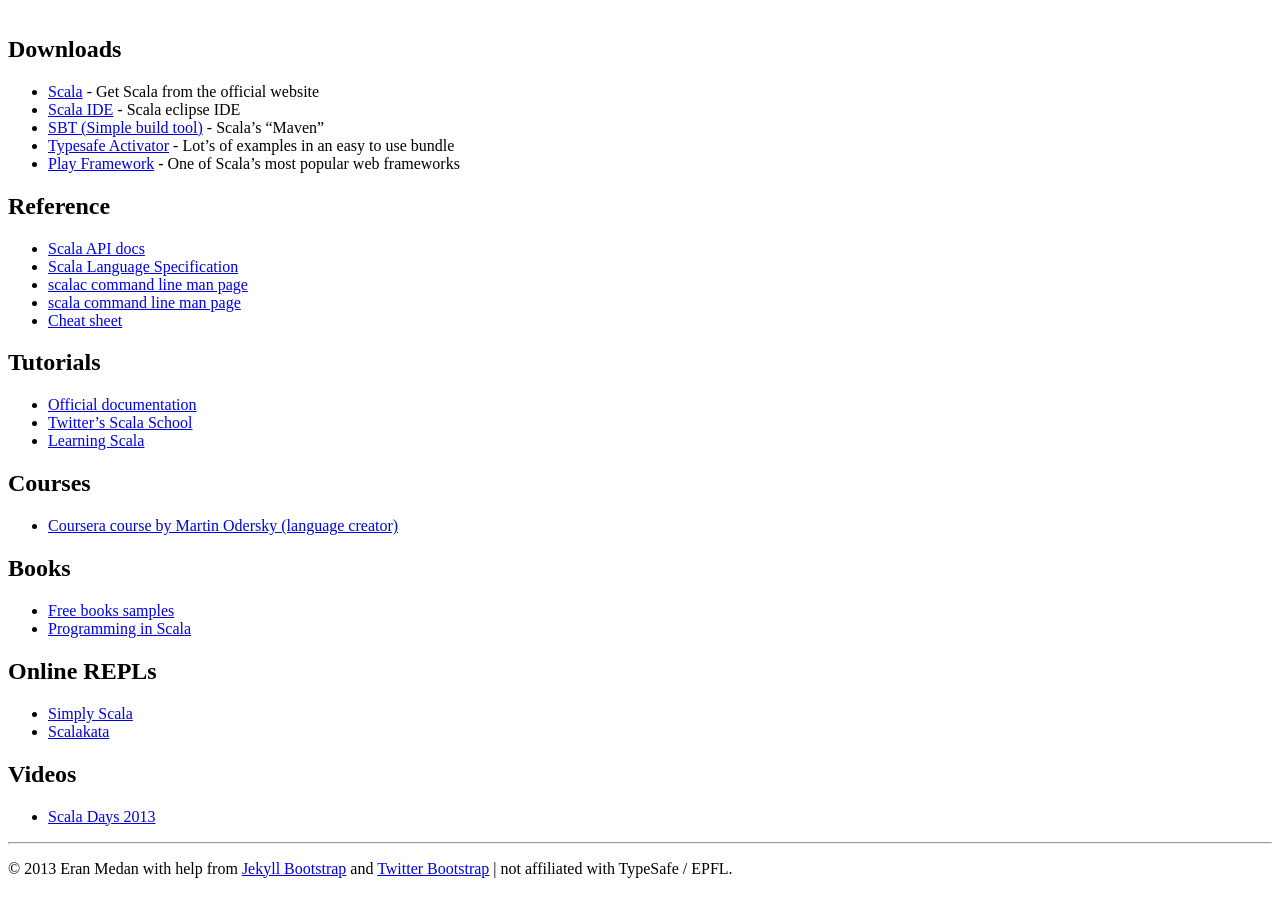
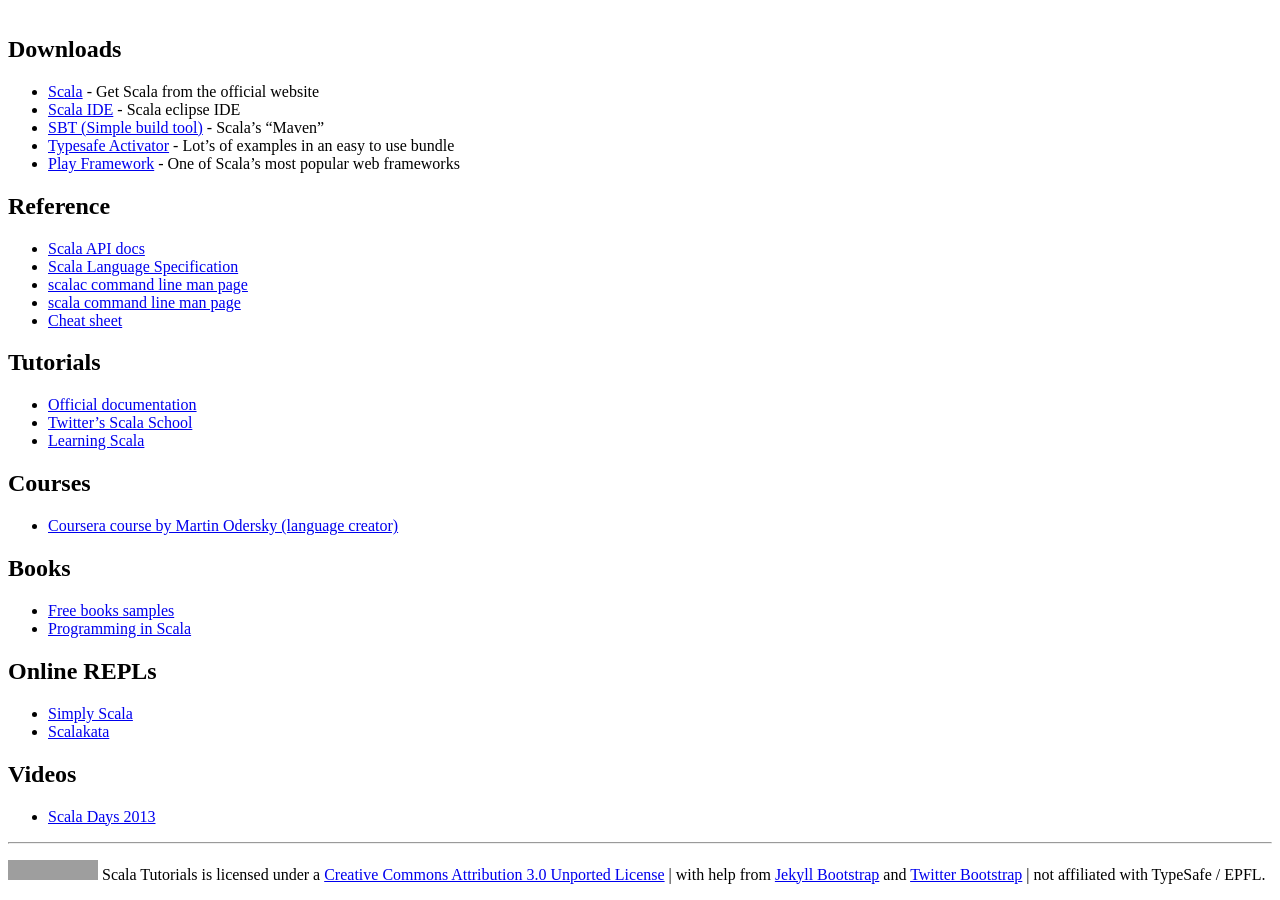
Before and after one commit to scalatutorials/eranation.github.io, a Jekyll site: the page built from index.md, in a window 1280 px wide and 900 px high, scrolled down 1218 px. Built offline with Jekyll 4.4.1, drawn with Linux system fonts in a browser that asks for light colours; Markdown is read by kramdown in place of the engine named in the settings; comment, search, counter and statistics services are not loaded; grey boxes are pictures that could not be loaded.

Commit message:
update copyright to creative commons

```diff
--- a/_includes/themes/twitter/default.html
+++ b/_includes/themes/twitter/default.html
@@ -59,7 +59,9 @@
       </div>
       <hr>
       <footer>
-        <p>&copy; {{ site.time | date: '%Y' }} {{ site.author.name }}
+        <p><!-- &copy; {{ site.time | date: '%Y' }} {{ site.author.name }} -->
+          <a rel="license" href="http://creativecommons.org/licenses/by/3.0/deed.en_US"><img alt="Creative Commons License" style="border-width:0" src="http://i.creativecommons.org/l/by/3.0/80x15.png" /></a> <span xmlns:dct="http://purl.org/dc/terms/" property="dct:title">Scala Tutorials</span> is licensed under a <a rel="license" href="http://creativecommons.org/licenses/by/3.0/deed.en_US">Creative Commons Attribution 3.0 Unported License</a> |
+
           with help from <a href="http://jekyllbootstrap.com" target="_blank" title="The Definitive Jekyll Blogging Framework">Jekyll Bootstrap</a>
           and <a href="http://twitter.github.com/bootstrap/" target="_blank">Twitter Bootstrap</a> | not affiliated with TypeSafe / EPFL.
         </p>
```
